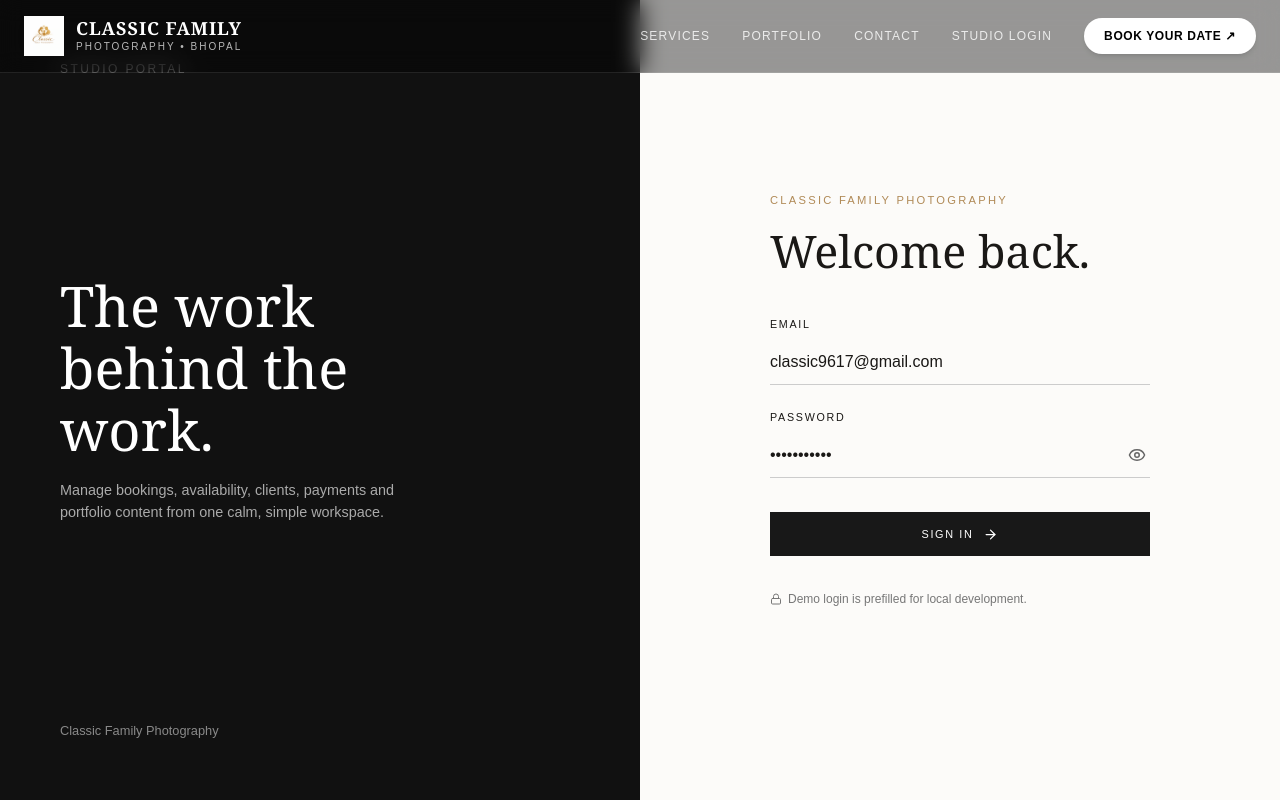
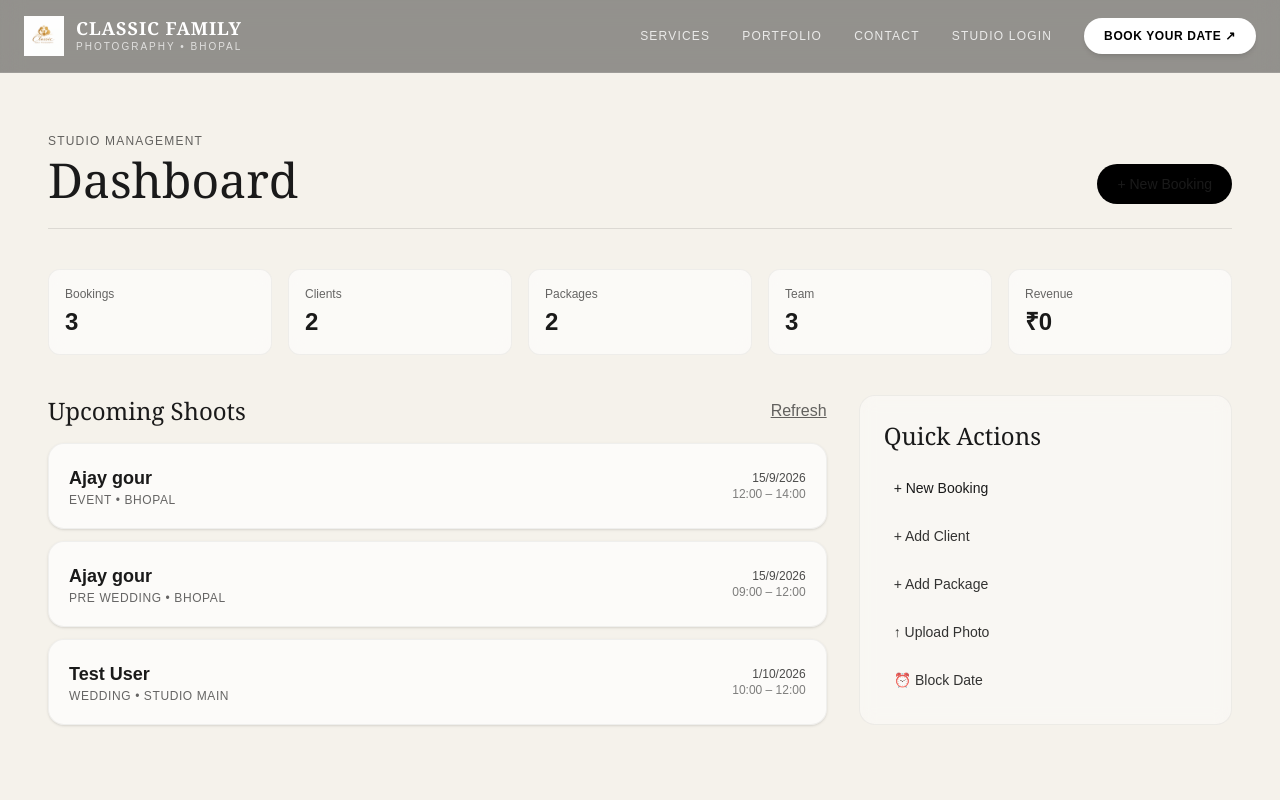
Before and after one commit to gourajay640-cpu/classic-family-photography, a Next.js app: page /admin in a window 1280 px wide. Shown: the top 800 px of the page. Built offline with nearby package versions, Linux system fonts and the light colour scheme.

Commit message:
Remove login feature and make admin dashboard direct

```diff
--- a/app/admin/page.tsx
+++ b/app/admin/page.tsx
@@ -1,141 +1,164 @@
-'use client';
+"use client";
 
-import { useState } from 'react';
-import { useRouter } from 'next/navigation';
-import { Eye, EyeOff, Lock, ArrowRight } from 'lucide-react';
+import { useState } from "react";
+import Link from "next/link";
 
-export default function AdminLogin() {
-  const [email, setEmail] = useState('classic9617@gmail.com');
-  const [password, setPassword] = useState('System@6982');
-  const [showPassword, setShowPassword] = useState(false);
-  const [error, setError] = useState('');
-  const [loading, setLoading] = useState(false);
-  const router = useRouter();
-
-  async function handleSubmit(e: React.FormEvent) {
-    e.preventDefault();
-    setError('');
-    setLoading(true);
-
-    try {
-      const res = await fetch('/api/auth/login', {
-        method: 'POST',
-        headers: { 'Content-Type': 'application/json' },
-        body: JSON.stringify({ email, password }),
-      });
-
-      const data = await res.json();
-
-      if (!res.ok) {
-        throw new Error(data.error || 'Login failed');
-      }
-
-      router.push('/admin');
-      router.refresh();
-    } catch (err: any) {
-      setError(err.message || 'Something went wrong');
-    } finally {
-      setLoading(false);
-    }
-  }
+export default function AdminDashboard() {
+  const [activeModal, setActiveModal] = useState<string | null>(null);
 
   return (
-    <main style={{ minHeight: '100vh', display: 'grid', gridTemplateColumns: '1fr 1fr', background: 'var(--bg, #fcfbf9)' }}>
-      {/* Left Banner */}
-      <div style={{ position: 'relative', background: '#111', color: '#fff', padding: '60px', display: 'flex', flexDirection: 'column', justifyContent: 'space-between' }}>
-        <div style={{ fontSize: '.75rem', letterSpacing: '.2em', textTransform: 'uppercase', opacity: .8 }}>Studio Portal</div>
-        <div>
-          <h1 className="serif" style={{ fontSize: '3.5rem', fontWeight: 400, lineHeight: 1.1 }}>
-            The work<br />behind the<br />work.
-          </h1>
-          <p style={{ marginTop: '20px', color: '#aaa', maxWidth: '360px', fontSize: '.9rem' }}>
-            Manage bookings, availability, clients, payments and portfolio content from one calm, simple workspace.
-          </p>
+    <main className="min-h-screen bg-[#f5f2eb] pt-32 pb-16 px-6 md:px-12 text-[#1a1a1a]">
+      <div className="max-w-7xl mx-auto space-y-10">
+
+        {/* Title */}
+        <div className="flex justify-between items-end border-b border-black/10 pb-6">
+          <div>
+            <span className="text-xs uppercase tracking-widest text-black/60 font-medium">
+              STUDIO MANAGEMENT
+            </span>
+            <h1 className="text-4xl md:text-5xl font-serif font-normal mt-1">
+              Dashboard
+            </h1>
+          </div>
+          <Link
+            href="/booking"
+            className="hidden sm:inline-block text-sm bg-black text-white px-5 py-2.5 rounded-full hover:bg-black/80 transition-all"
+          >
+            + New Booking
+          </Link>
         </div>
-        <div style={{ fontSize: '.8rem', opacity: .5 }}>Classic Family Photography</div>
-      </div>
 
-      {/* Right Form */}
-      <div style={{ display: 'flex', alignItems: 'center', justifyContent: 'center', padding: '40px' }}>
-        <div style={{ width: '100%', maxWidth: '380px' }}>
-          <div style={{ fontSize: '.7rem', letterSpacing: '.2em', textTransform: 'uppercase', color: 'var(--gold, #c5a880)' }}>
-            Classic Family Photography
+        {/* Stats Row */}
+        <div className="grid grid-cols-2 sm:grid-cols-3 md:grid-cols-5 gap-4">
+          <div className="bg-white/60 backdrop-blur-sm p-4 rounded-xl border border-black/5">
+            <p className="text-xs text-black/60 font-medium">Bookings</p>
+            <p className="text-2xl font-semibold mt-1">3</p>
           </div>
-          <h2 className="serif" style={{ fontSize: '2.8rem', fontWeight: 400, margin: '8px 0 32px' }}>
-            Welcome back.
-          </h2>
+          <div className="bg-white/60 backdrop-blur-sm p-4 rounded-xl border border-black/5">
+            <p className="text-xs text-black/60 font-medium">Clients</p>
+            <p className="text-2xl font-semibold mt-1">2</p>
+          </div>
+          <div className="bg-white/60 backdrop-blur-sm p-4 rounded-xl border border-black/5">
+            <p className="text-xs text-black/60 font-medium">Packages</p>
+            <p className="text-2xl font-semibold mt-1">2</p>
+          </div>
+          <div className="bg-white/60 backdrop-blur-sm p-4 rounded-xl border border-black/5">
+            <p className="text-xs text-black/60 font-medium">Team</p>
+            <p className="text-2xl font-semibold mt-1">3</p>
+          </div>
+          <div className="bg-white/60 backdrop-blur-sm p-4 rounded-xl border border-black/5">
+            <p className="text-xs text-black/60 font-medium">Revenue</p>
+            <p className="text-2xl font-semibold mt-1">₹0</p>
+          </div>
+        </div>
 
-          <form onSubmit={handleSubmit} style={{ display: 'grid', gap: '24px' }}>
-            <label style={{ display: 'grid', gap: '8px' }}>
-              <span style={{ fontSize: '.67rem', letterSpacing: '.16em', textTransform: 'uppercase' }}>EMAIL</span>
-              <input
-                type="email"
-                required
-                value={email}
-                onChange={(e) => setEmail(e.target.value)}
-                style={{ border: 0, borderBottom: '1px solid #ccc', background: 'transparent', padding: '10px 0', outline: 'none' }}
-              />
-            </label>
+        {/* Content */}
+        <div className="grid grid-cols-1 lg:grid-cols-3 gap-8 items-start">
+          <div className="lg:col-span-2 space-y-4">
+            <div className="flex justify-between items-center">
+              <h2 className="text-2xl font-serif">Upcoming Shoots</h2>
+              <button className="text-xs text-black/60 hover:text-black underline">
+                Refresh
+              </button>
+            </div>
 
-            <label style={{ display: 'grid', gap: '8px', position: 'relative' }}>
-              <span style={{ fontSize: '.67rem', letterSpacing: '.16em', textTransform: 'uppercase' }}>PASSWORD</span>
-              <div style={{ position: 'relative', display: 'flex', alignItems: 'center' }}>
-                <input
-                  type={showPassword ? 'text' : 'password'}
-                  required
-                  value={password}
-                  onChange={(e) => setPassword(e.target.value)}
-                  style={{ border: 0, borderBottom: '1px solid #ccc', background: 'transparent', padding: '10px 32px 10px 0', outline: 'none', width: '100%' }}
-                />
+            <div className="space-y-3">
+              <div className="bg-white/70 p-5 rounded-2xl border border-black/5 flex justify-between items-center shadow-sm">
+                <div>
+                  <h3 className="font-semibold text-lg">Ajay gour</h3>
+                  <p className="text-xs text-black/60 uppercase tracking-wider">
+                    EVENT • bhopal
+                  </p>
+                </div>
+                <div className="text-right text-xs text-black/70">
+                  <p className="font-medium">15/9/2026</p>
+                  <p className="text-black/50">12:00 – 14:00</p>
+                </div>
+              </div>
+
+              <div className="bg-white/70 p-5 rounded-2xl border border-black/5 flex justify-between items-center shadow-sm">
+                <div>
+                  <h3 className="font-semibold text-lg">Ajay gour</h3>
+                  <p className="text-xs text-black/60 uppercase tracking-wider">
+                    PRE WEDDING • bhopal
+                  </p>
+                </div>
+                <div className="text-right text-xs text-black/70">
+                  <p className="font-medium">15/9/2026</p>
+                  <p className="text-black/50">09:00 – 12:00</p>
+                </div>
+              </div>
+
+              <div className="bg-white/70 p-5 rounded-2xl border border-black/5 flex justify-between items-center shadow-sm">
+                <div>
+                  <h3 className="font-semibold text-lg">Test User</h3>
+                  <p className="text-xs text-black/60 uppercase tracking-wider">
+                    WEDDING • Studio Main
+                  </p>
+                </div>
+                <div className="text-right text-xs text-black/70">
+                  <p className="font-medium">1/10/2026</p>
+                  <p className="text-black/50">10:00 – 12:00</p>
+                </div>
+              </div>
+            </div>
+          </div>
+
+          <div className="bg-white/40 backdrop-blur-sm p-6 rounded-2xl border border-black/5 space-y-4">
+            <h2 className="text-2xl font-serif">Quick Actions</h2>
+            <div className="flex flex-col space-y-2 text-sm font-medium">
+              <Link
+                href="/booking"
+                className="p-2.5 rounded-lg hover:bg-black/5 text-black/80 hover:text-black transition-colors"
+              >
+                + New Booking
+              </Link>
+              <button
+                onClick={() => setActiveModal("Add Client")}
+                className="p-2.5 rounded-lg text-left hover:bg-black/5 text-black/80 hover:text-black transition-colors"
+              >
+                + Add Client
+              </button>
+              <button
+                onClick={() => setActiveModal("Add Package")}
+                className="p-2.5 rounded-lg text-left hover:bg-black/5 text-black/80 hover:text-black transition-colors"
+              >
+                + Add Package
+              </button>
+              <button
+                onClick={() => setActiveModal("Upload Photo")}
+                className="p-2.5 rounded-lg text-left hover:bg-black/5 text-black/80 hover:text-black transition-colors"
+              >
+                ↑ Upload Photo
+              </button>
+              <button
+                onClick={() => setActiveModal("Block Date")}
+                className="p-2.5 rounded-lg text-left hover:bg-black/5 text-black/80 hover:text-black transition-colors"
+              >
+                ⏰ Block Date
+              </button>
+            </div>
+          </div>
+        </div>
+
+        {/* Modal */}
+        {activeModal && (
+          <div className="fixed inset-0 bg-black/40 backdrop-blur-xs flex items-center justify-center z-50 p-4">
+            <div className="bg-white p-6 rounded-2xl shadow-2xl max-w-sm w-full space-y-4 text-black">
+              <h3 className="text-xl font-serif font-semibold">{activeModal}</h3>
+              <p className="text-sm text-black/60">Opening form for {activeModal}...</p>
+              <div className="flex justify-end">
                 <button
-                  type="button"
-                  onClick={() => setShowPassword(!showPassword)}
-                  style={{
-                    position: 'absolute',
-                    right: 0,
-                    background: 'none',
-                    border: 'none',
-                    cursor: 'pointer',
-                    color: '#666',
-                    padding: '4px',
-                    display: 'flex',
-                    alignItems: 'center'
-                  }}
-                  title={showPassword ? "Hide password" : "Show password"}
+                  onClick={() => setActiveModal(null)}
+                  className="px-4 py-2 bg-black text-white text-xs font-medium rounded-full hover:bg-black/80 transition-all"
                 >
-                  {showPassword ? <EyeOff size={18} /> : <Eye size={18} />}
+                  Close
                 </button>
               </div>
-            </label>
+            </div>
+          </div>
+        )}
 
-            {error && <p style={{ color: '#a33', fontSize: '.85rem', margin: 0 }}>{error}</p>}
-
-            <button
-              type="submit"
-              disabled={loading}
-              className="btn-premium"
-              style={{
-                background: '#181818',
-                color: '#fff',
-                padding: '14px',
-                border: 'none',
-                cursor: 'pointer',
-                display: 'flex',
-                alignItems: 'center',
-                justifyContent: 'center',
-                gap: '10px',
-                marginTop: '10px'
-              }}
-            >
-              {loading ? 'SIGNING IN...' : 'SIGN IN'} <ArrowRight size={15} />
-            </button>
-
-            <div style={{ display: 'flex', alignItems: 'center', gap: '6px', fontSize: '.75rem', color: '#777', marginTop: '10px' }}>
-              <Lock size={12} />
-              <span>Demo login is prefilled for local development.</span>
-            </div>
-          </form>
-        </div>
       </div>
     </main>
   );
```
